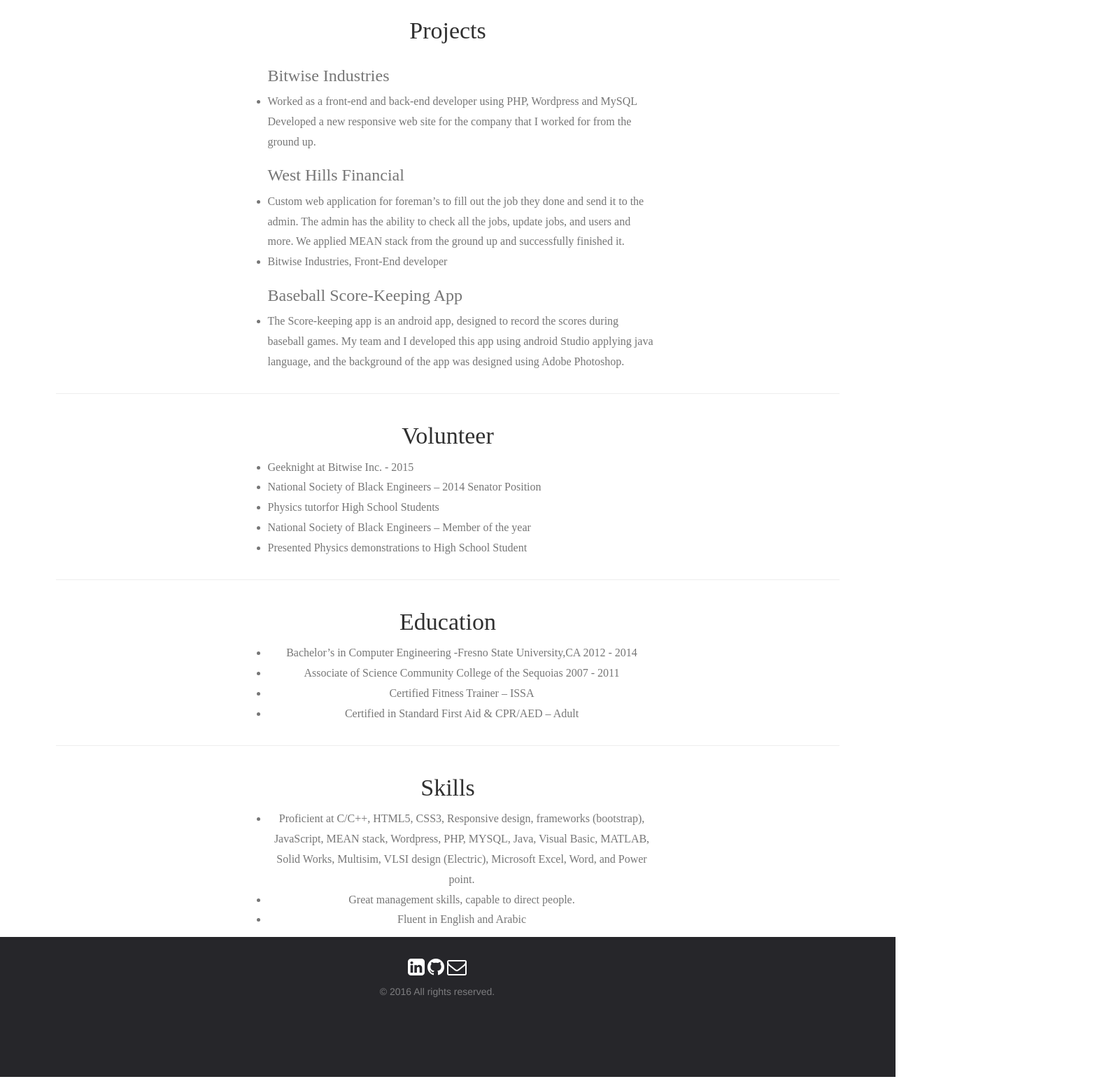
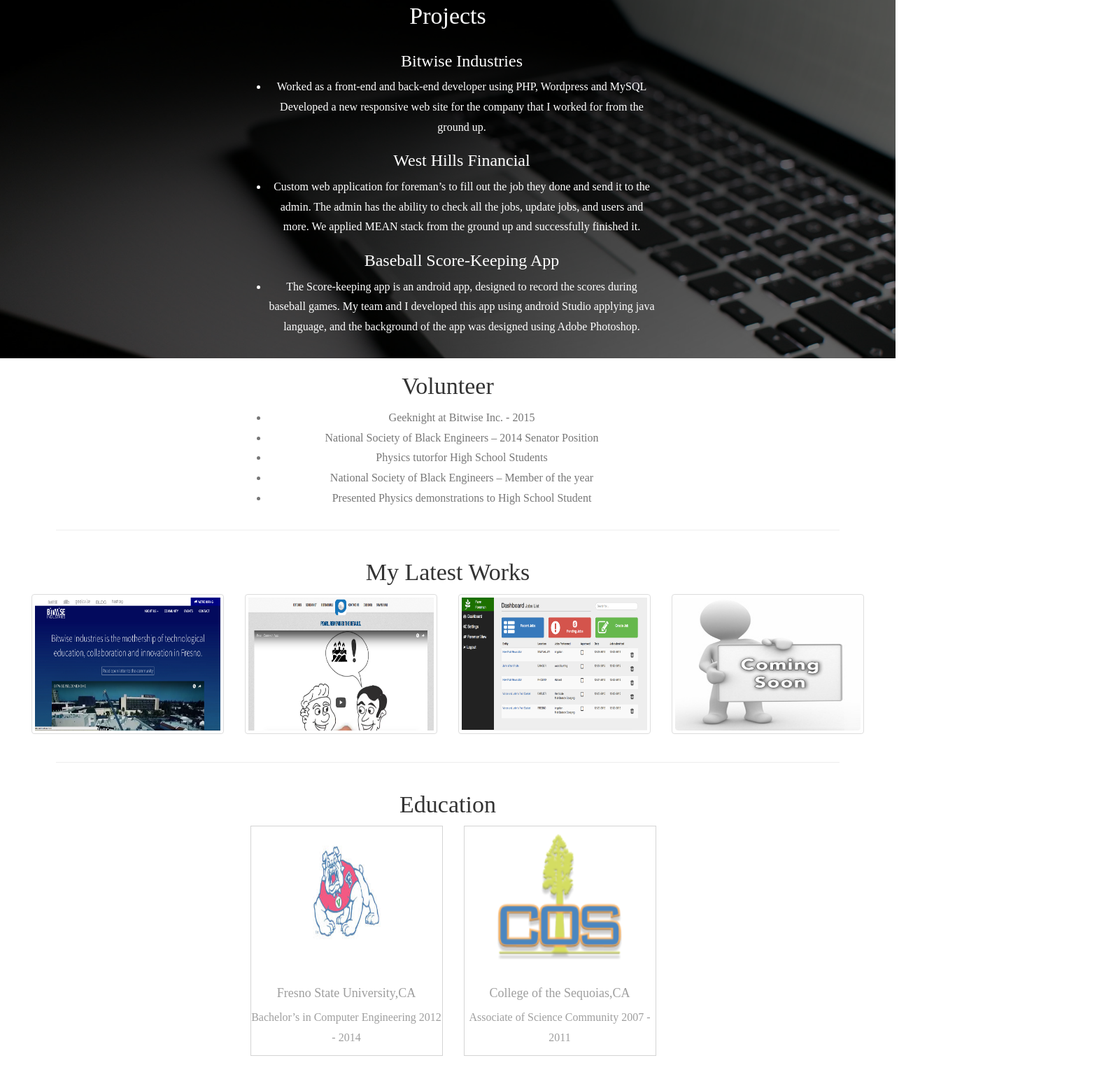
Before and after one commit to haniali1234/myresume, a plain HTML site: page index.html in a window 1280 px wide. Shown: the part 1095-2637 px from the top of the page at 70% size, 1578 px wide, since content can reach past the window. Drawn offline with nearby package versions, Linux system fonts and the light colour scheme.

Commit message:
first push

```diff
--- a/index.html
+++ b/index.html
@@ -41,6 +41,7 @@
               <li><a href="#section2">Experience</a></li>
               <li><a href="#section3">Projects</a></li>
               <li><a href="#section4">Volunteer</a></li>
+              <li><a href="#section7">Portfolio</a></li>
               <li><a href="#section5">Education</a></li>
               <li><a href="#section6">Skills</a></li>
             </ul>
@@ -64,6 +65,7 @@
 <hr>
 
 <div class="container-fluid">
+<div id="section2"></div>
   <h1 class="part-three">Experience</h1>
 <div class="col-sm-offset-3 col-sm-6 experience">
   <ul>
@@ -73,20 +75,18 @@
   </ul>
 </div>
 </div>
-<div id="section2"></div>
-<hr>
 
-<div class="container-fluid">
+
+
+<div class="container-fluid project-bg">
 <div id="section3"></div>
   <h1 class="part-four">Projects</h1>
 <div class="col-sm-offset-3 col-sm-6 projects">
-
   <ul>
     <h3>Bitwise Industries</h3>
     <li>Worked as a front‐end and back‐end developer using PHP, Wordpress and MySQL Developed a new responsive web site for the company that I worked for from the ground up.</li>
     <h3>West Hills Financial</h3>
     <li>Custom web application for foreman’s to fill out the job they done and send it to the admin. The admin has the ability to check all the jobs, update jobs, and users and more. We applied MEAN stack from the ground up and successfully finished it.</li>
-    <li>Bitwise Industries, Front‐End developer</li>
     <h3>Baseball Score‐Keeping App</h3>
     <li>The Score­‐keeping app is an android app, designed to record the scores during baseball games. My team and I developed this app using android Studio applying java language, and the background of the app was designed using Adobe Photoshop.</li>
   </ul>
@@ -95,12 +95,12 @@
 
 </div>
 
-<hr>
+
 
 <div class="container-fluid">
 <div id="section4"></div>
   <h1 class="part-five">Volunteer</h1>
-<div class="col-sm-offset-3 col-sm-6 projects">
+<div class="col-sm-offset-3 col-sm-6 projects-v">
   <ul>
     <li>Geeknight at Bitwise Inc. - 2015</li>
     <li>National Society of Black Engineers – 2014 Senator Position</li>
@@ -114,16 +114,65 @@
 <hr>
 
 <div class="container-fluid">
+
+<div id="section7"></div>
+  <h1 class="part-five">My Latest Works</h1>
+  <div class=" col-sm-12 col-md-12" id="hover-over container">
+    <div class="image  col-md-3">
+      <a href="http://bitwiseindustries.com/" class="thumbnail">
+        <img src="images/bitwise.png" alt="test">
+        <span>bitwiseindustries.com</span>
+      </a>
+    </div>
+    <div class=" col-md-3">
+      <a href="http://jeremy.s3sandbox.com/" class="thumbnail">
+        <img src="images/jermy.png" alt="test">
+        <span>jeremy.s3sandbox.com</span>
+      </a>
+    </div>
+    <div class=" col-md-3">
+      <a href="#" class="thumbnail">
+        <img src="images/farmforeman.png" alt="test">
+        <span>Private Web Application</span>
+      </a>
+    </div>
+    <div class=" col-md-3">
+      <i class="thumbnail">
+        <img src="images/comingsoon.jpg" alt="test">
+        <span>Coming Soon</span>
+      </i>
+    </div>
+  </div>
+</div>
+
+
+<hr>
+
+<div class="container-fluid">
 <div id="section5"></div>
   <h1 class=" part-six">Education</h1>
-<div class="col-sm-offset-3 col-sm-6 education">
-  <ul>
-    <li>Bachelor’s in Computer Engineering -Fresno State University,CA  2012 ‐ 2014</li>
-    <li>Associate of Science Community College of the Sequoias  2007 ‐ 2011</li>
-    <li>Certified Fitness Trainer – ISSA</li>
-    <li>Certified in Standard First Aid & CPR/AED – Adult</li>
-</ul>
-</div>
+  <div class="col-sm-offset-2 col-md-offset-3 col-sm-12 col-md-12" id="center-img">
+    <div class="col-md-3 col-sm-4 education">
+      <div class="college">
+        <a href="http://www.fresnostate.edu/">
+        <img src="images/dog.jpeg" class="img-responsive" alt="">
+        </a>
+        <br>
+        <h4>Fresno State University,CA</h4>
+        <p>Bachelor’s in Computer Engineering 2012 ‐ 2014</p>
+      </div>
+    </div>
+    <div class="col-md-3 col-sm-4 education">
+      <div class="college">
+        <a href="https://www.cos.edu/">
+        <img src="images/cos.png" class="img-responsive" alt="">
+        </a>
+        <br>
+        <h4>College of the Sequoias,CA</h4>
+        <p>Associate of Science Community 2007 ‐ 2011</p>
+      </div>
+    </div>
+  </div>
 </div>
 
 <hr>
--- a/stylesheets/styles.css
+++ b/stylesheets/styles.css
@@ -4,14 +4,12 @@
   }
 /*Navbar*/
 .nav{
- /*background: rgb(10,10,10);*/
  background: transparent;
 }
 .navbar{
   margin-bottom: 0px !important;
   background-color: transparent;
   transition: all 0.5s;
-  /*background: rgb(10,10,10);*/
 }
 
 .navbar .navbar-nav {
@@ -28,9 +26,7 @@
   background:transparent;
   text-align: center;
 }
-.nav li a:hover{
-  /*background-color: transparent;*/
-}
+
 img{
     background-size: cover;
     background-position: center;
@@ -70,24 +66,12 @@ a.navbar-brand {
 .navbar-default .navbar-nav li a {
   color: #000000;
 }
-.navbar-default .navbar-nav li a:hover {
-  color: #ff0000;
-}
-/*.body-partone{
-  padding-top: 20px;
-  width: 100%;
-  height: 700px;
-  background-image: url(../images/room.jpg);
-  background-repeat: no-repeat;
-  background-size: 100% auto;
-}*/
 .color-layover{
     position: absolute;
     top: 50px;
     right: 0;
     bottom: -430px;
     left: 0;
-    /*background-color: rgba(0,0,0,.7);*/
     z-index: 99;
 }
 em{
@@ -103,7 +87,7 @@ em{
 
 /*End of NavBar*/
 .after-nav{
-    background-image: url('../images/04.jpg');
+    background-image: url('../images/05.jpg');
     background-repeat: no-repeat;
     background-attachment: fixed;
     background-size: cover;
@@ -114,7 +98,25 @@ em{
     text-align: center;
     font-family: "adobe-garamond-pro";
     color: #fff;
-    /*background: linear-gradient(to bottom, rgba(0,0,0,0.8) 0%,rgba(0,0,0,0.73) 17%,rgba(0,0,0,0.66) 35%,rgba(0,0,0,0.55) 62%,rgba(0,0,0,0.4) 100%);*/
+}
+.project-bg{
+      /*background-image: url('../images/04.jpg');*/
+    /*background-repeat: no-repeat;*/
+    background-attachment: inherit;
+    background-size: cover;
+    background-position: center;
+    height: auto;
+    /*background-attachment: fixed;*/
+    /*padding: 20%;*/
+    text-align: center;
+    font-family: "adobe-garamond-pro";
+    color: #fff;
+
+    background-image:
+      -webkit-radial-gradient(
+        top center, ellipse cover, rgba(0, 0, 0, 0.85) 0%,rgba(0,0,0,0.55) 90%
+        ),
+    url(../images/04.jpg);
 }
 .welcome{
   text-align: center;
@@ -130,7 +132,7 @@ em{
 }
 .part-two, .part-three, .part-four, .part-five, .part-six, .part-seven{
   text-align: center;
-  color: rgba(26,26,26,.9);
+  /*color: rgba(26,26,26,.9);*/
   font-family: "adobe-garamond-pro";
   font-size: 34px;
   line-height: 1.2em;
@@ -149,8 +151,24 @@ em{
   font-style: normal;
   color: rgba(26,26,26,.6);
 }
+.experience{
+  padding-bottom: 20px;
+}
 .projects{
-    font-family: "proxima-nova";
+  font-family: "proxima-nova";
+  font-size: 16px;
+  line-height: 1.8em;
+  letter-spacing: 0px;
+  font-weight: 400;
+  font-style: normal;
+  /*color: rgba(26,26,26,.6);*/
+  color: rgb(255,255,255);
+  text-align: center;
+  padding-bottom: 20px;
+}
+.projects-v{
+   text-align: center;
+  font-family: "proxima-nova";
   font-size: 16px;
   line-height: 1.8em;
   letter-spacing: 0px;
@@ -158,6 +176,70 @@ em{
   font-style: normal;
   color: rgba(26,26,26,.6);
 }
+#center-img{
+  text-align: center;
+}
+.college{
+    border: 1px solid #c3c3c3;
+    text-align: center;
+    opacity: 0.7;
+    transition: all 0.8s;
+    max-height: 340px;
+    margin-bottom: 30px;
+}
+.college:hover {
+    opacity: 1;
+    border: 1px solid #222;
+}
+.img-responsive{
+  width: 65% !important;
+  margin: 0 auto;
+  padding-top: 10px;
+}
+
+
+#container {
+  margin: 50px auto;
+}
+
+.thumbnail {
+  position: relative;
+}
+
+.thumbnail img {
+  display: block;
+}
+
+.thumbnail span {
+  display: none;
+  position: absolute;
+  top: 0;
+  left: 0;
+  bottom: 0;
+  right: 0;
+  background: rgba(0,0,0,0.6);
+  color: #ddd;
+  padding: 20px;
+  text-align: center;
+  margin: 0 auto;
+  padding-top: 85px;
+  font-size: 20px;
+}
+
+.thumbnail:hover span {
+  display: block;
+}
+/*images*/
+.carousel-inner>.item>a>img,
+.carousel-inner>.item>img,
+.img-responsive,
+.thumbnail a>img,
+.thumbnail>img{
+    height: 190px !important;
+
+  }
+/*end of images*/
+
 hr{
     margin-left: 80px;
     margin-right: 80px;
```
Also changed, not shown: images/aid.png (added), images/bitwise.png (added), images/comingsoon.jpg (added), images/cos.png (added), images/dog.jpeg (added), images/farmforeman.png (added), images/issa.jpeg (added), images/jermy.png (added).
